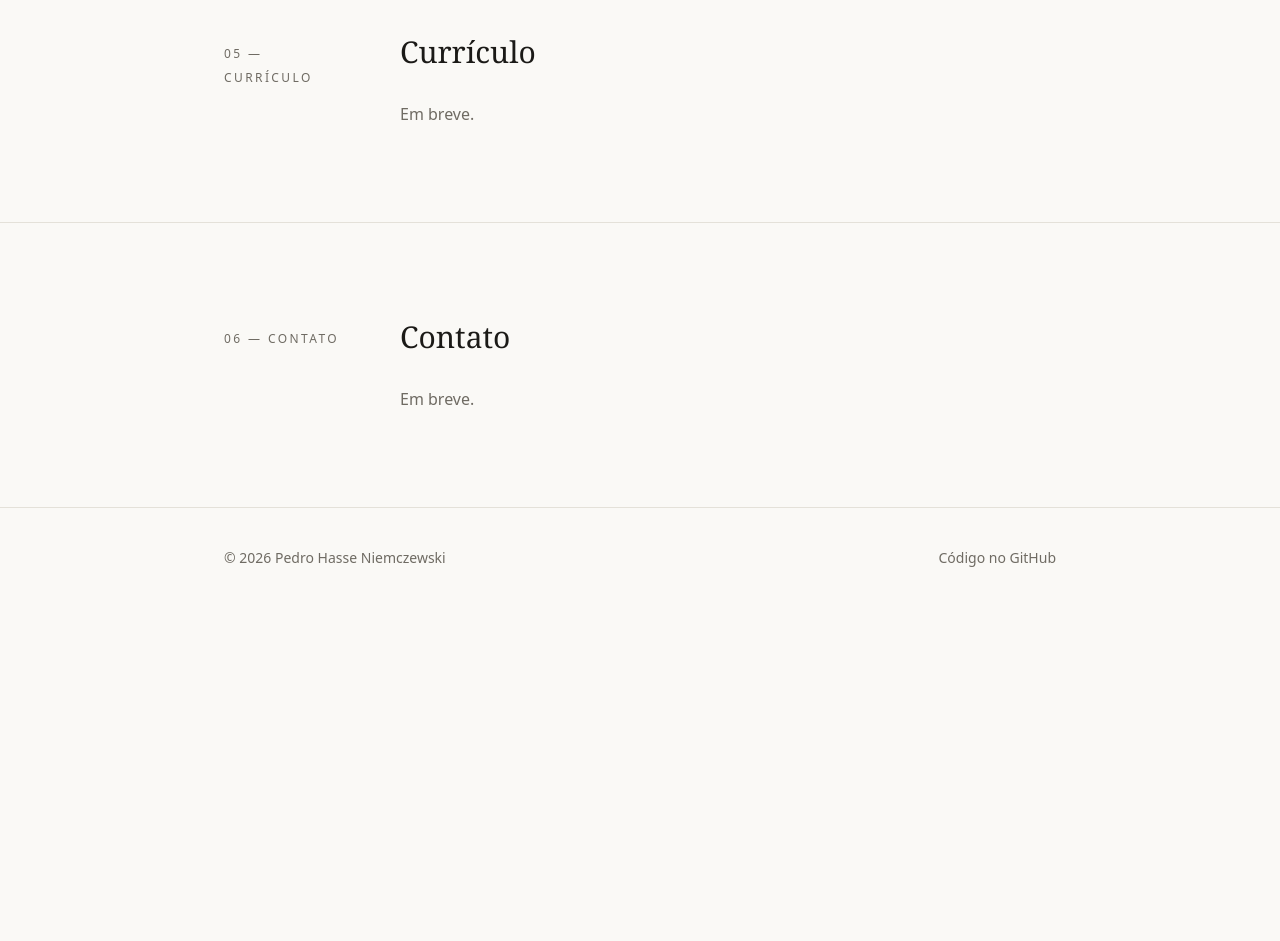
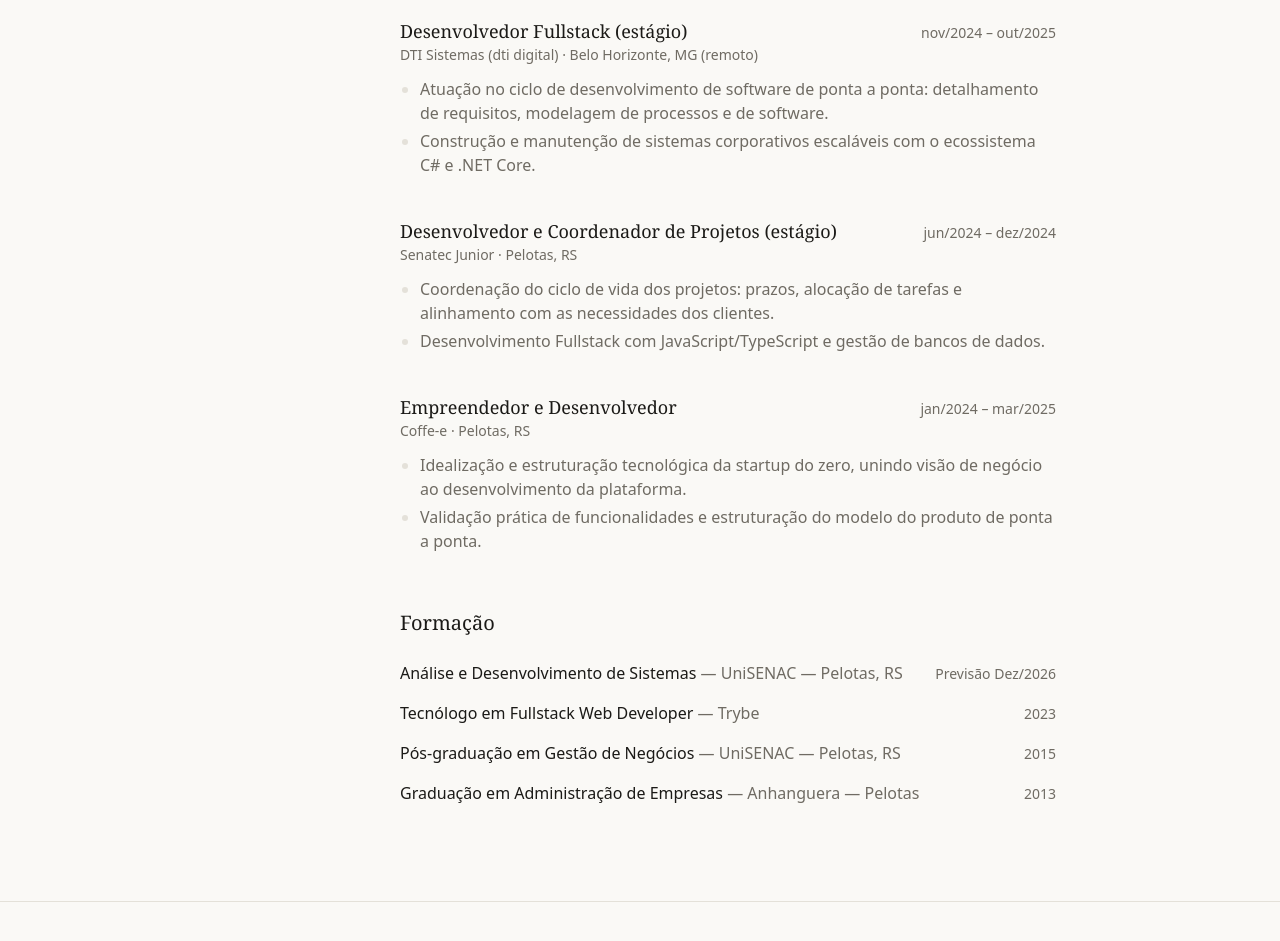
Before and after one commit to pedrohassen/portfolio_pedrohassen, a React (Vite) app: page / in a window 1280 px wide. Shown: the part 2040-2981 px from the top of the page. Before the commit the page ends 2648 px from the top, so only its background shows below. Built offline with nearby package versions, Linux system fonts and the light colour scheme; a web font is replaced by a local one.

Commit message:
feat: adiciona seção de experiência e formação

```diff
--- a/src/sections/Experiencia.tsx
+++ b/src/sections/Experiencia.tsx
@@ -1,7 +1,8 @@
 import { Section } from '../components/Section'
 import { conteudo } from '../content/pt-BR'
+import { experiencia, formacao } from '../data/experience'
+import { formatPeriodo } from '../lib/formatPeriodo'
 
-// Conteúdo real entra na próxima branch (timeline de experience.ts + formação).
 export function Experiencia() {
   return (
     <Section
@@ -9,7 +10,46 @@ export function Experiencia() {
       marcador={conteudo.experiencia.marcador}
       titulo={conteudo.experiencia.titulo}
     >
-      <p className="text-muted">Em breve.</p>
+      <ol className="space-y-10">
+        {experiencia.map((item) => (
+          <li key={`${item.empresa}-${item.inicio}`}>
+            <div className="flex flex-wrap items-baseline justify-between gap-x-4">
+              <h3 className="text-lg">{item.cargo}</h3>
+              <span className="font-sans text-sm text-muted">
+                {formatPeriodo(item.inicio, item.fim)}
+              </span>
+            </div>
+            <p className="font-sans text-sm text-muted">
+              {item.empresa} · {item.local}
+            </p>
+            <ul className="mt-3 list-disc space-y-1 pl-5 text-muted marker:text-line">
+              {item.atividades.map((atividade) => (
+                <li key={atividade}>{atividade}</li>
+              ))}
+            </ul>
+          </li>
+        ))}
+      </ol>
+
+      <h3 className="mt-14 mb-6 text-xl">
+        {conteudo.experiencia.formacaoTitulo}
+      </h3>
+      <ul className="space-y-4">
+        {formacao.map((item) => (
+          <li
+            key={item.curso}
+            className="flex flex-wrap items-baseline justify-between gap-x-4"
+          >
+            <span>
+              {item.curso}{' '}
+              <span className="text-muted">— {item.instituicao}</span>
+            </span>
+            <span className="font-sans text-sm text-muted">
+              {item.conclusao}
+            </span>
+          </li>
+        ))}
+      </ul>
     </Section>
   )
 }
```
